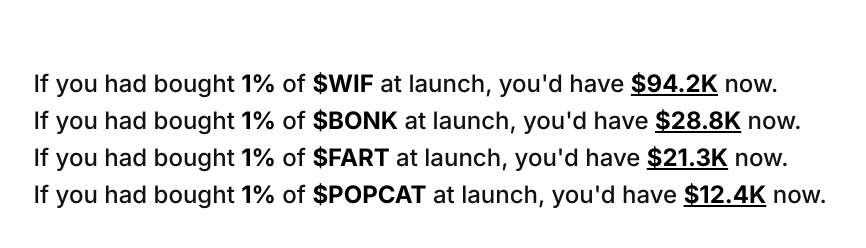
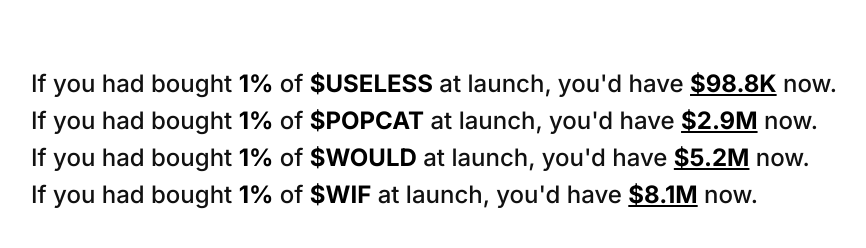
Before and after one commit to shitcoinsol/ifcoin, a plain HTML site: page index.html in a window 1280 px wide. Shown: the part 142-390 px from the top of the page, without its empty margins (206-1072 px from the left). Drawn offline with nearby package versions, Linux system fonts and the light colour scheme.

Commit message:
Update index.html

```diff
--- a/index.html
+++ b/index.html
@@ -162,12 +162,12 @@
 
   <script>
     const lines = [
-      ["If you had bought ", "1%", " of ", "$WIF", " at launch, you'd have ", "$94.2K", " now."],
-      ["If you had bought ", "1%", " of ", "$BONK", " at launch, you'd have ", "$28.8K", " now."],
-      ["If you had bought ", "1%", " of ", "$FART", " at launch, you'd have ", "$21.3K", " now."],
-      ["If you had bought ", "1%", " of ", "$POPCAT", " at launch, you'd have ", "$12.4K", " now."],
-      ["If you had bought ", "1%", " of ", "$USELESS", " at launch, you'd have ", "$19.9K", " now."],
-      ["If you had bought ", "1%", " of ", "$WOULD", " at launch, you'd have ", "$8.7K", " now."]
+      ["If you had bought ", "1%", " of ", "$USELESS", " at launch, you'd have ", "$98.8K", " now."],
+      ["If you had bought ", "1%", " of ", "$POPCAT", " at launch, you'd have ", "$2.9M", " now."],
+      ["If you had bought ", "1%", " of ", "$WOULD", " at launch, you'd have ", "$5.2M", " now."],
+      ["If you had bought ", "1%", " of ", "$WIF", " at launch, you'd have ", "$8.1M", " now."],
+      ["If you had bought ", "1%", " of ", "$FART", " at launch, you'd have ", "$10.4M", " now."],
+      ["If you had bought ", "1%", " of ", "$BONK", " at launch, you'd have ", "$12.9M", " now."]
     ];
 
     const container = document.getElementById('lines-container');
```
